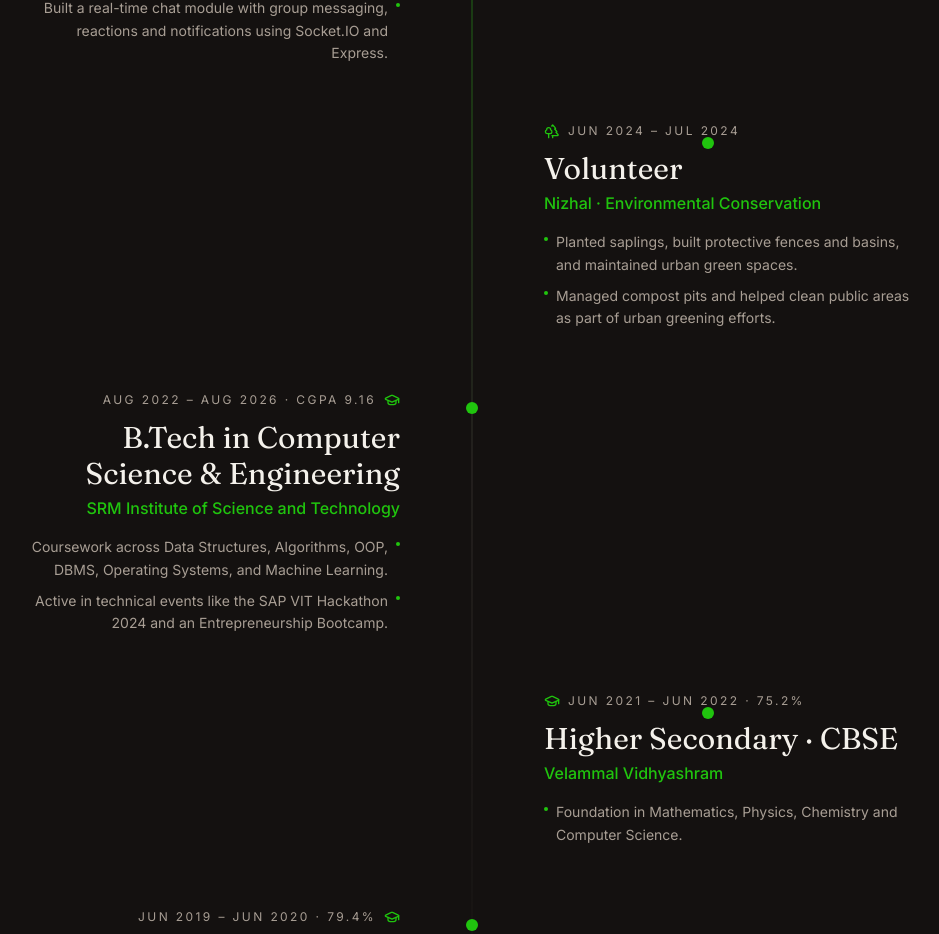
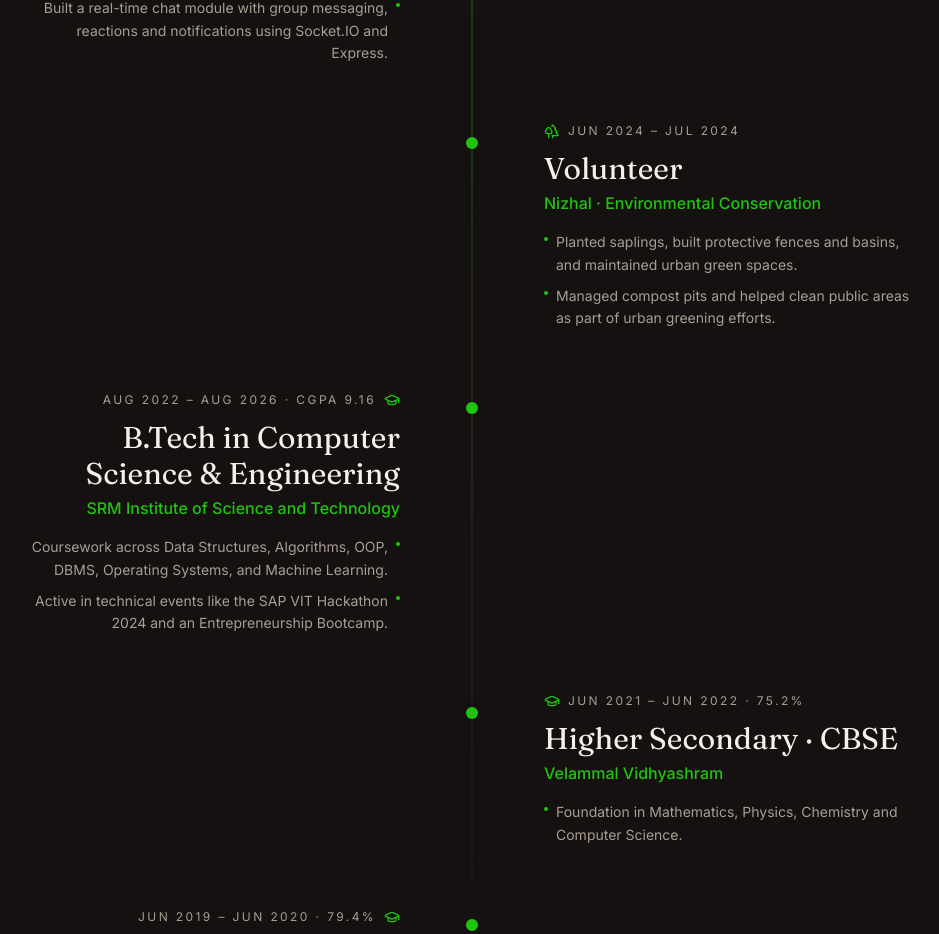
Before and after one commit to Nerdsus-afk/portfolio, a React (Vite) app: page / in a window 1280 px wide. Shown: the part 3940-4874 px from the top of the page, without its empty margins (168-1107 px from the left). Built offline with nearby package versions, Linux system fonts and the light colour scheme; the HTML template or start-up script is replaced by a standard one.

Commit message:
Changes
Co-authored-by: Nerdsus-afk <280295189+Nerdsus-afk@users.noreply.github.com>

```diff
--- a/src/components/portfolio/Experience.tsx
+++ b/src/components/portfolio/Experience.tsx
@@ -164,7 +164,7 @@ export const Experience = () => {
                     animate={{ opacity: 1, y: 0 }}
                     exit={{ opacity: 0, y: -20 }}
                     transition={{ duration: 0.5, delay: i * 0.06, ease: [0.22, 1, 0.36, 1] }}
-                    className={`relative md:grid md:grid-cols-2 md:gap-12 ${isRight ? "" : "md:[&>*:first-child]:col-start-2"}`}
+                    className="relative md:grid md:grid-cols-2 md:gap-12"
                   >
                     {/* node */}
                     <div
```
